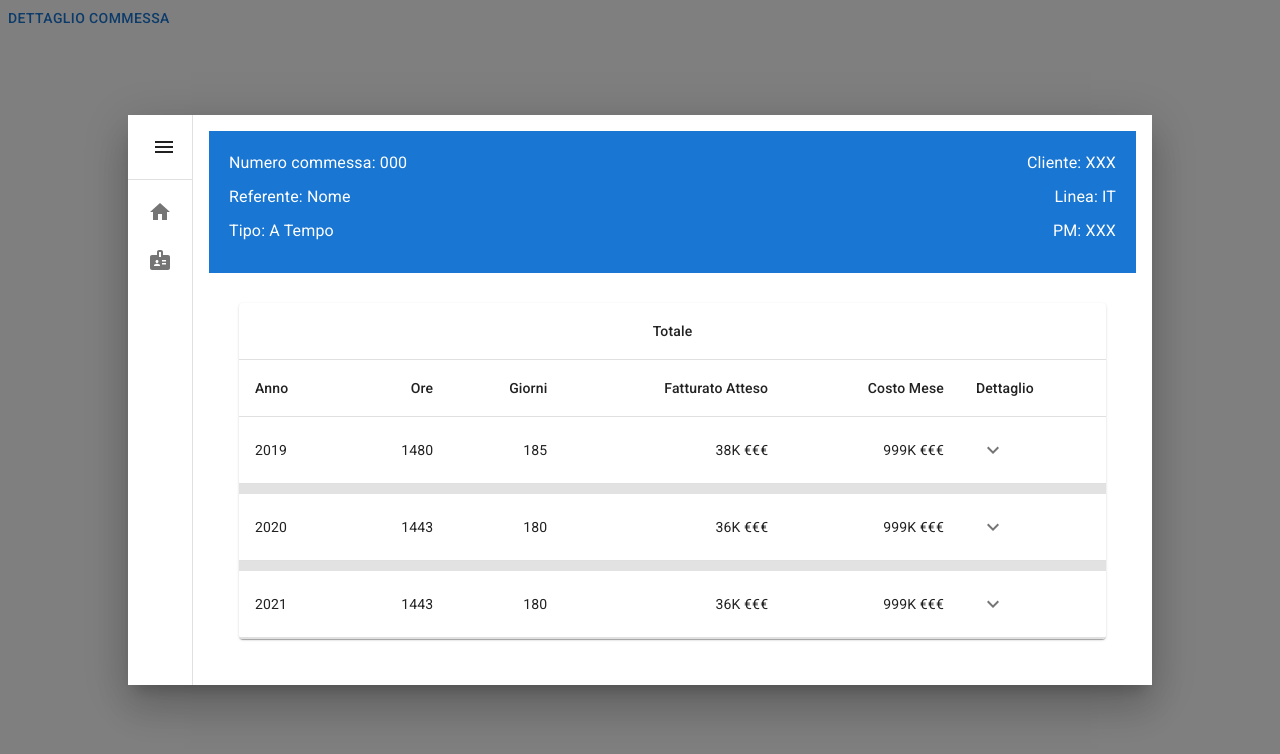
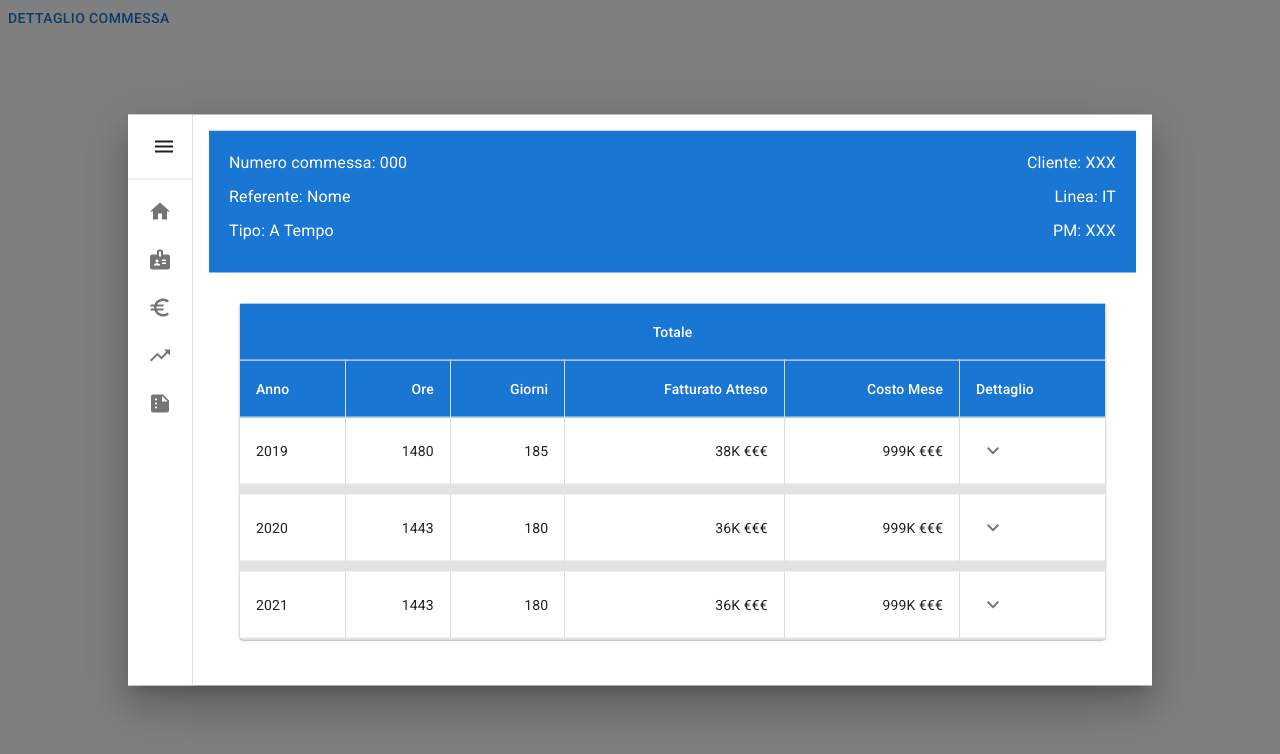
Before and after one commit to brojasblas/modal-geco, a React (Vite) app: page / in a window 1280 px wide. Both pictures are taken after a click on the button "DETTAGLIO COMMESSA". Shown: the top 754 px of the page. Built offline with nearby package versions, Linux system fonts and the light colour scheme.

Commit message:
aggiunta Icon

```diff
--- a/src/components/MiniDrawer.jsx
+++ b/src/components/MiniDrawer.jsx
@@ -70,12 +70,12 @@ const Drawer = styled(MuiDrawer, { shouldForwardProp: (prop) => prop !== 'open'
 );
 
 const icons = [
-  <HomeIcon />,
-  <BadgeIcon />,
-  <TrendingUpIcon />,
-  <EuroIcon />,
-  <LocalShippingIcon />,
-  <SummarizeIcon />,
+  <HomeIcon />, // home
+  <BadgeIcon />, // dipendenti
+  <TrendingUpIcon />, // fatturato atteso
+  <EuroIcon />, // fatturato
+  <LocalShippingIcon />, // ordinato
+  <SummarizeIcon />, // sintesi
 ];
 
 export default function MiniDrawer() {
@@ -110,7 +110,7 @@ export default function MiniDrawer() {
 
         <List>
           <ListItem disablePadding sx={{ display: 'block' }}>
-
+{/* principale */}
 <Link to="/" style={{ textDecoration: 'none', color: 'inherit' }}>
 
             <ListItemButton
@@ -134,6 +134,7 @@ export default function MiniDrawer() {
 </Link>
           </ListItem>
 
+{/* lista dipendenti */}
           <ListItem disablePadding sx={{ display: 'block' }}>
 <Link to="/listadipendenti" style={{ textDecoration: 'none', color: 'inherit' }}>
             <ListItemButton
@@ -157,7 +158,84 @@ export default function MiniDrawer() {
 </Link>
           </ListItem>
 
+{/* fatturato */}
+          <ListItem disablePadding sx={{ display: 'block' }}>
+<Link to="/fatturato" style={{ textDecoration: 'none', color: 'inherit' }}>
+            <ListItemButton
+              sx={{
+                minHeight: 48,
+                justifyContent: open ? 'initial' : 'center',
+                px: 2.5,
+              }}
+            >
+              <ListItemIcon
+                sx={{
+                  minWidth: 0,
+                  mr: open ? 3 : 'auto',
+                  justifyContent: 'center',
+                }}
+              >
+                {icons[3]}
+              </ListItemIcon>
+              <ListItemText primary="Fatturato" sx={{ opacity: open ? 1 : 0 }} />
+            </ListItemButton>
+</Link>
+          </ListItem>
+
+{/* fatturato atteso */}
+          <ListItem disablePadding sx={{ display: 'block' }}>
+<Link to="/fatturatoatteso" style={{ textDecoration: 'none', color: 'inherit' }}>
+            <ListItemButton
+              sx={{
+                minHeight: 48,
+                justifyContent: open ? 'initial' : 'center',
+                px: 2.5,
+              }}
+            >
+              <ListItemIcon
+                sx={{
+                  minWidth: 0,
+                  mr: open ? 3 : 'auto',
+                  justifyContent: 'center',
+                }}
+              >
+                {icons[2]}
+              </ListItemIcon>
+              <ListItemText primary="Lista Dipendenti" sx={{ opacity: open ? 1 : 0 }} />
+            </ListItemButton>
+</Link>
+          </ListItem>
+
+{/* sintesi */}
+          <ListItem disablePadding sx={{ display: 'block' }}>
+<Link to="/sintesi" style={{ textDecoration: 'none', color: 'inherit' }}>
+            <ListItemButton
+              sx={{
+                minHeight: 48,
+                justifyContent: open ? 'initial' : 'center',
+                px: 2.5,
+              }}
+            >
+              <ListItemIcon
+                sx={{
+                  minWidth: 0,
+                  mr: open ? 3 : 'auto',
+                  justifyContent: 'center',
+                }}
+              >
+                {icons[5]}
+              </ListItemIcon>
+              <ListItemText primary="Sintesi Commessa" sx={{ opacity: open ? 1 : 0 }} />
+            </ListItemButton>
+</Link>
+          </ListItem>
+
           {/* Repeti il blocco ListItem per ciascun elemento della lista */}
+
+{/* aggiungere ordinato icona 4 */}
+
+
+
         </List>
       </Drawer>
     </Box>
--- a/src/components/ModelCommessa.jsx
+++ b/src/components/ModelCommessa.jsx
@@ -7,6 +7,8 @@ import MiniDrawer from './MiniDrawer';
 import TabellaDefault from './TabellaDefault';
 import ListaDipendentiCommessa from './ListaDipendentiCommessa';
 import TabellaFatturato from './TabellaFatturato';
+import TabellaFatturatoAtteso from './TabellaFatturatoAtteso';
+import SintesiCommessa from './SintesiCommessa';
 import {Routes, Route} from "react-router-dom";
 
 const style = {
@@ -46,6 +48,9 @@ export default function ModelCommessa() {
               <Route path="/" element={<TabellaDefault />} />
               <Route path="/listadipendenti" element={<ListaDipendentiCommessa />} />
               <Route path="/fatturato" element={<TabellaFatturato />} />
+              <Route path="/fatturatoatteso" element={<TabellaFatturatoAtteso />} />
+              <Route path="/sintesi" element={<SintesiCommessa />} />
+              {/* <Route path="/ordinato" element={<TabellaOrdinato />} /> */}
             </Routes>
           </Box>
         </Box>
```
